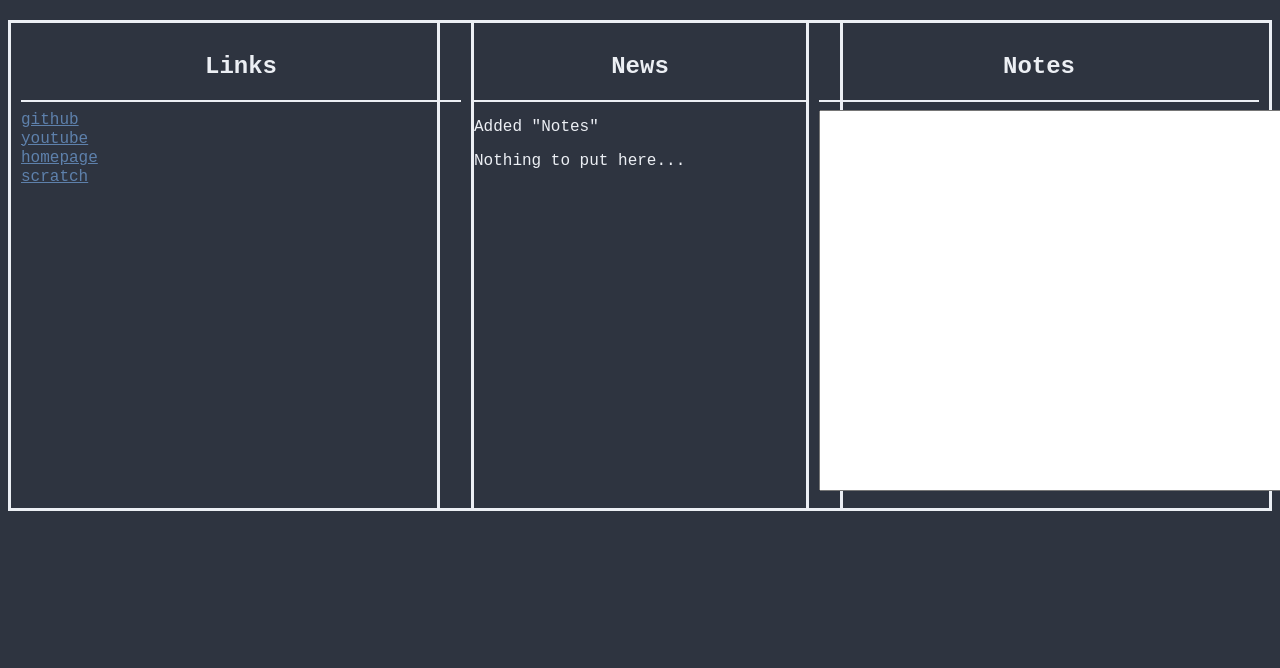
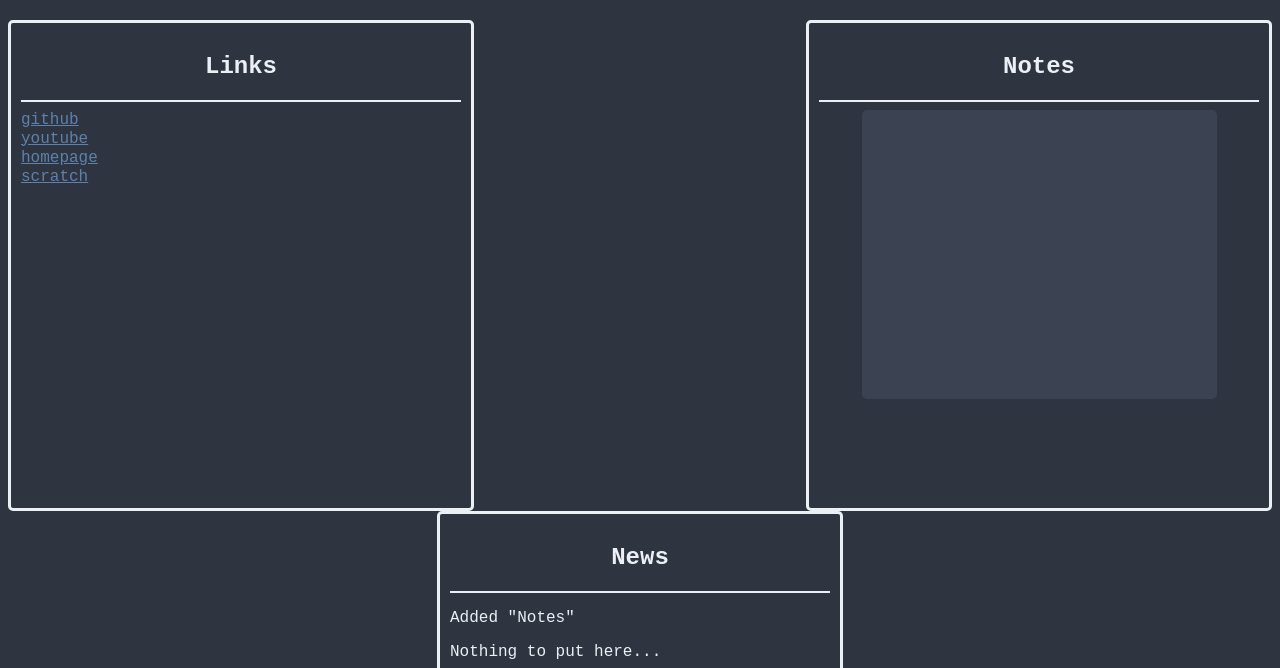
Before and after one commit to StudioChew/startpage, a plain HTML site: page index.html in a window 1280 px wide. Shown: the part 132-800 px from the top of the page. Drawn offline with Linux system fonts and the light colour scheme.

Commit message:
Update index.html

```diff
--- a/index.html
+++ b/index.html
@@ -38,6 +38,8 @@
                 height: 465px;
                 border: 3px solid #eceff4;
                 padding: 10px;
+                overflow: auto;
+                border-radius: 5px;
             }
 
             .left {
@@ -48,6 +50,8 @@
                 height: 465px;
                 border: 3px solid #eceff4;
                 padding: 10px;
+                overflow: auto;
+                border-radius: 5px;
             }
 
             h2 {
@@ -57,6 +61,11 @@
 
             textarea {
               resize: none;
+              background-color: #3b4252;
+              color: #eceff4;
+              font-family: 'Courier New', Courier, monospace;
+              border-style: none;
+              border-radius: 5px;
             }
 
             .middle {
@@ -66,6 +75,8 @@
                 height: 465px;
                 border: 3px solid #eceff4;
                 padding: 10px;
+                overflow: auto;
+                border-radius: 5px;
             }
         </style>
     </head>
@@ -73,7 +84,7 @@
         <center>
         <h1>startpage</h1>
         <hr>
-        <iframe src="https://duckduckgo.com/search.html?prefill=Search&bgcolor=2e3440" style="overflow:hidden;margin:0;padding:0;width:1350px;height:40px;" frameborder="0"></iframe>
+        <iframe src="https://duckduckgo.com/search.html?prefill=Search&bgcolor=000000" style="overflow:hidden;margin:0;padding:0;width:1350px;height:40px;" frameborder="0"></iframe>
         </center>
         <br>
         <div class="left">
@@ -90,7 +101,7 @@
         <div class="right">
             <center><h2>Notes</h2>
             <hr>
-            <textarea rows="25" cols="60"></textarea>
+            <textarea rows="19" cols="42"></textarea>
             </center>
         </div>
         <div class="middle">
```
